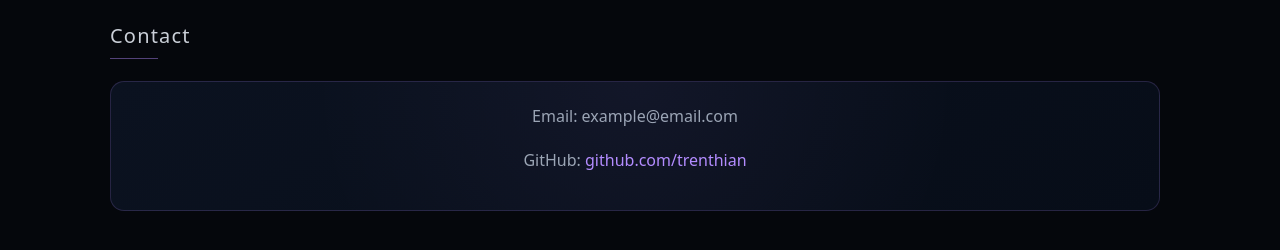
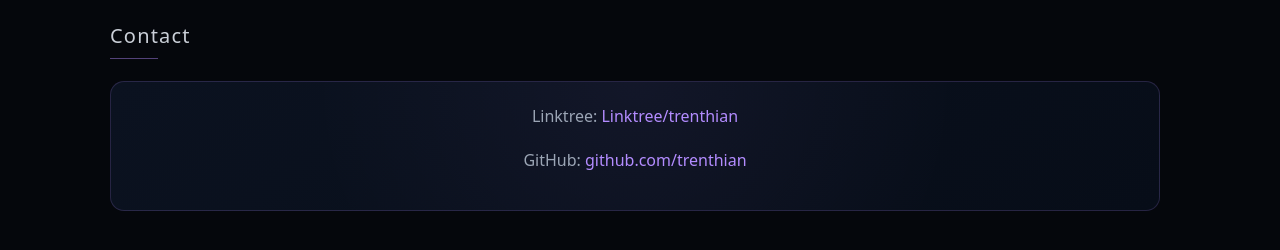
Before and after one commit to trenthian/trenthian.github.io, a Jekyll site: the page built from index.md, in a window 1280 px wide and 900 px high, scrolled down 1316 px. Shown: the part 555-805 px from the top of the window. Built offline with Jekyll 4.4.1, drawn with Linux system fonts in a browser that asks for light colours.

Commit message:
Update index.md

```diff
--- a/index.md
+++ b/index.md
@@ -213,8 +213,20 @@
 
 
     <p>
-      Email: example@email.com
+
+      Linktree:
+
+      <a
+        href="https://lintr.ee/trenthian"
+        target="_blank"
+      >
+
+        Linktree/trenthian
+
+      </a>
+
     </p>
+
 
 
     <p>
```
